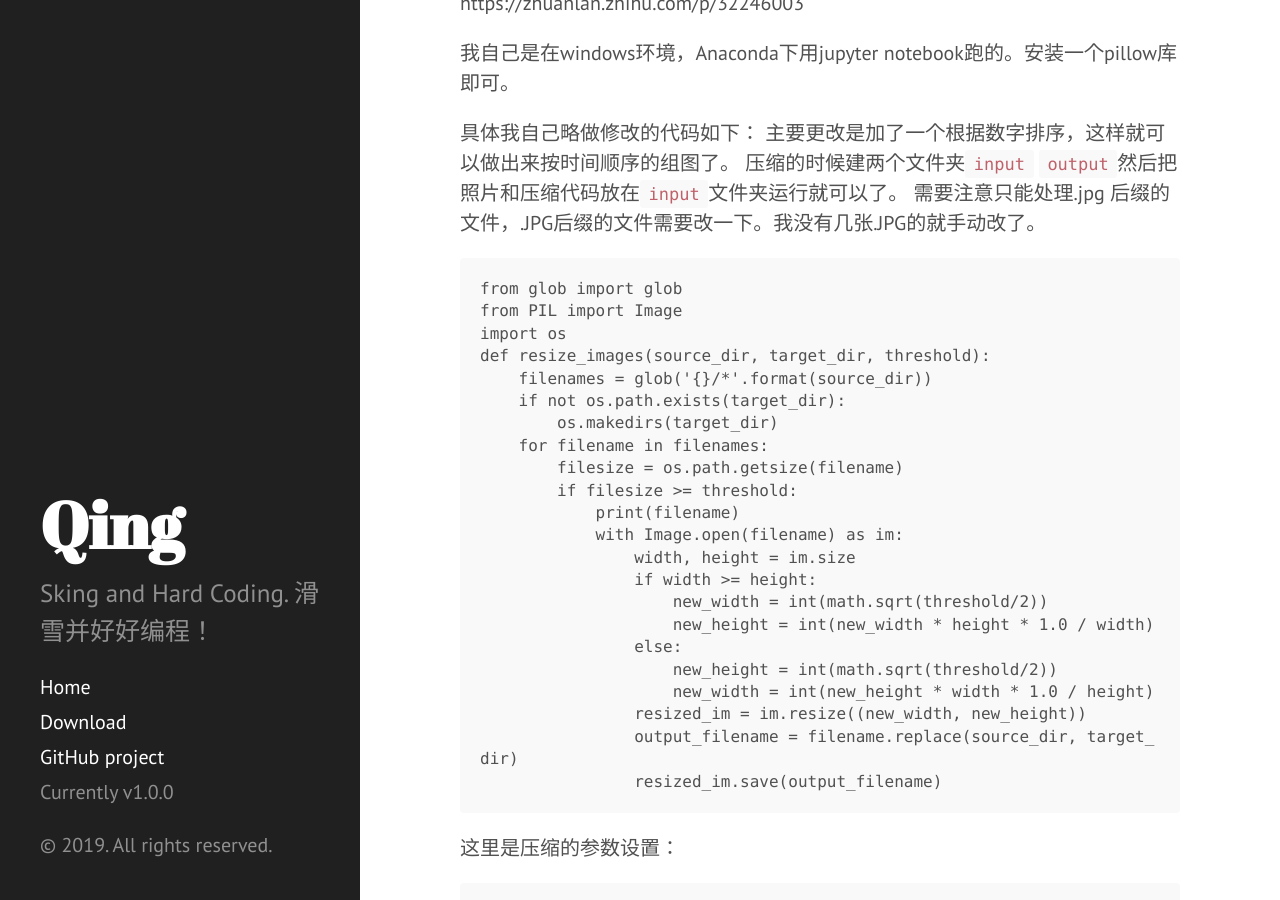
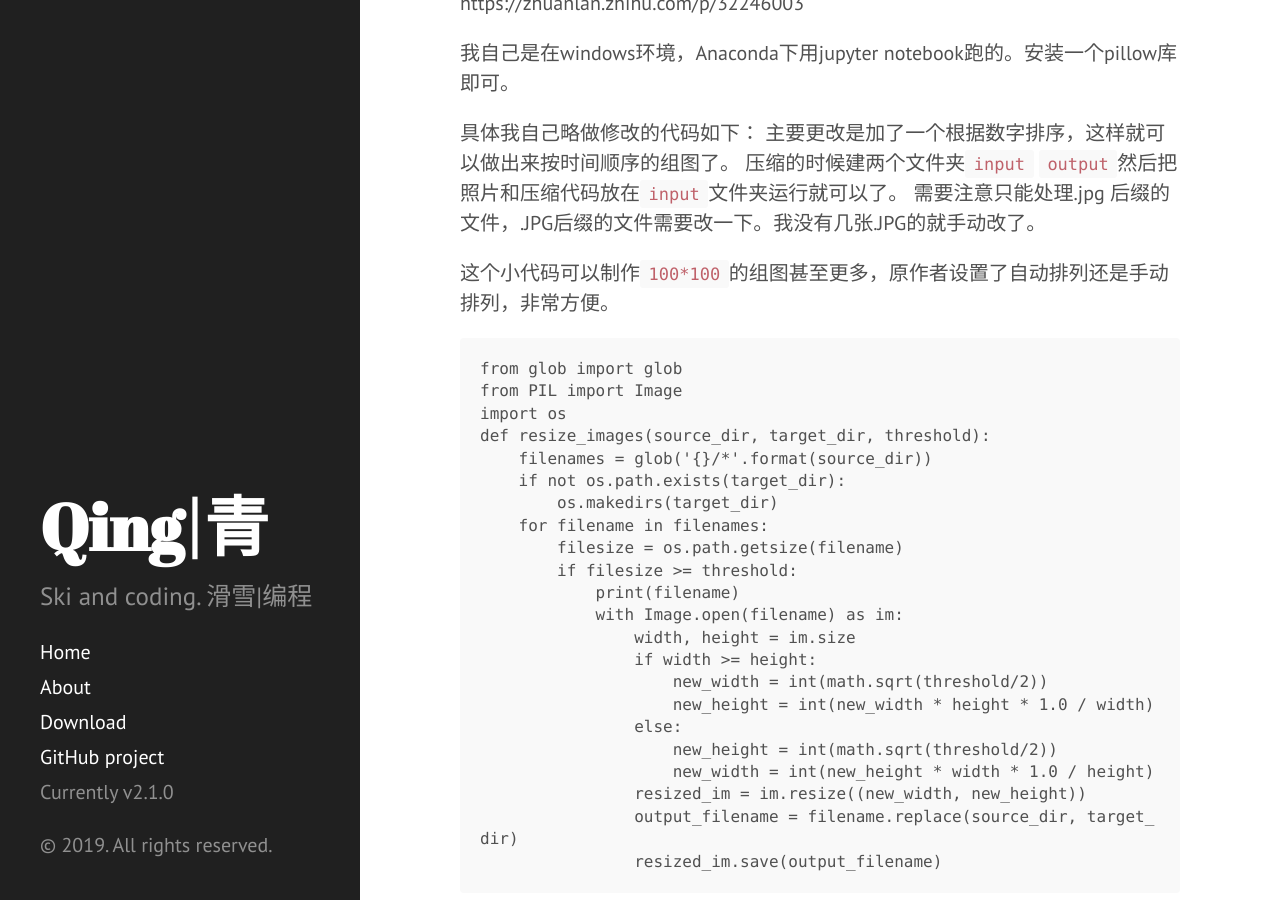
Before and after one commit to MartinQM/MartinQM, a Jekyll site: the page built from index.html, in a window 1280 px wide and 900 px high, scrolled down 502 px. Built offline with Jekyll 4.4.1, drawn with Linux system fonts in a browser that asks for light colours; the list of posts is cut into pages by our own code.

Commit message:
big update

````diff
--- a/_config.yml
+++ b/_config.yml
@@ -7,20 +7,23 @@
 #relative_permalinks: true
 
 # Setup
-title:            Qing
-tagline:          'A Blog'
-description:      'Sking and Hard Coding. 滑雪并好好编程！'
-url:              http://hyde.getpoole.com
+title:            Qing|青
+tagline:          'A blog'
+description:      'Ski and coding. 滑雪|编程'
+url:              https://martinqingm.github.io/
 baseurl:          /
 
 author:
-  name:           'Qing Ma'
-  url:            https://github.com/MartinQingM
+  name:           'Mark Otto'
+  url:            https://twitter.com/mdo
 
+
+plugins:
+  - jekyll-paginate
 paginate:         5
 
 # Custom vars
-version:          1.0.0
+version:          2.1.0
 
 github:
-  repo:           https://github.com/MartinQingM
+  repo:           https://github.com/poole/hyde
--- a/_posts/2019-08-23-python graph.md
+++ b/_posts/2019-08-23-python graph.md
@@ -21,6 +21,8 @@
 主要更改是加了一个根据数字排序，这样就可以做出来按时间顺序的组图了。
 压缩的时候建两个文件夹`input` `output`然后把照片和压缩代码放在`input`文件夹运行就可以了。
 需要注意只能处理.jpg 后缀的文件，.JPG后缀的文件需要改一下。我没有几张.JPG的就手动改了。
+
+这个小代码可以制作`100*100`的组图甚至更多，原作者设置了自动排列还是手动排列，非常方便。
 
 ```
 from glob import glob
````
Also changed, not shown: about.md (+1 -1 lines), README.md, index.html (line endings or trailing spaces).
